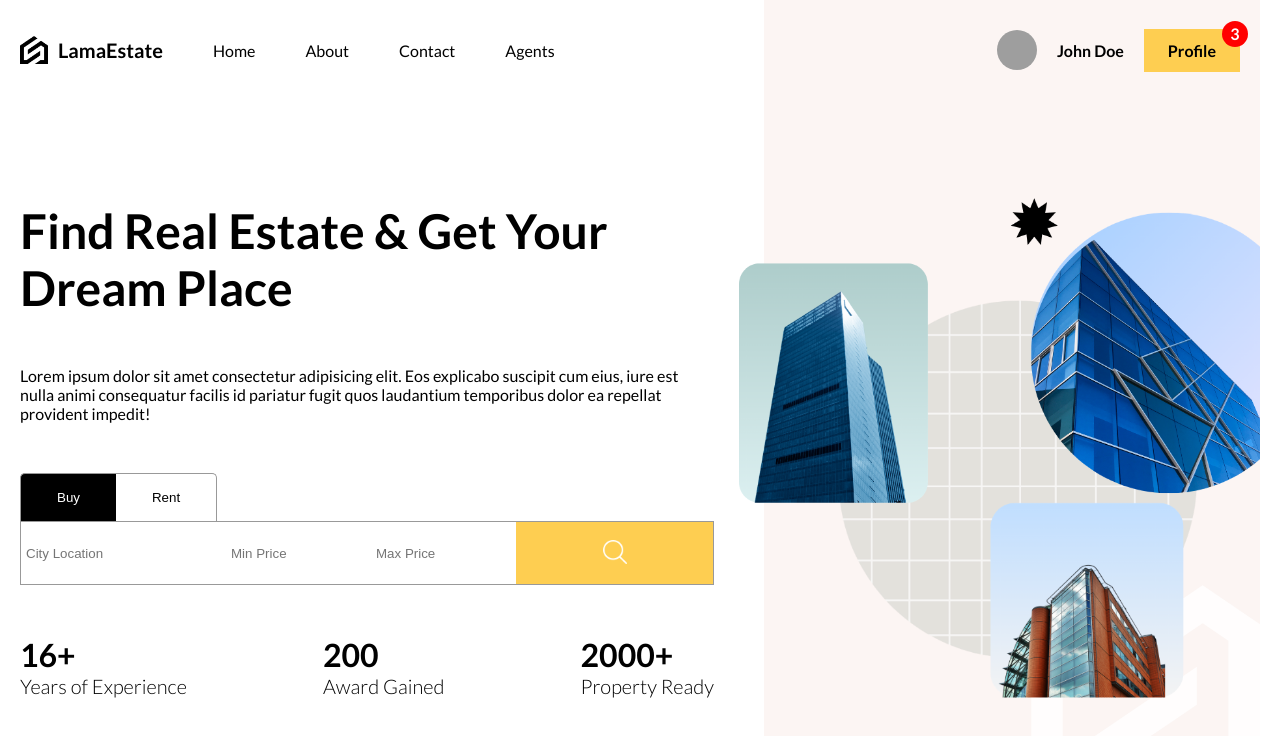
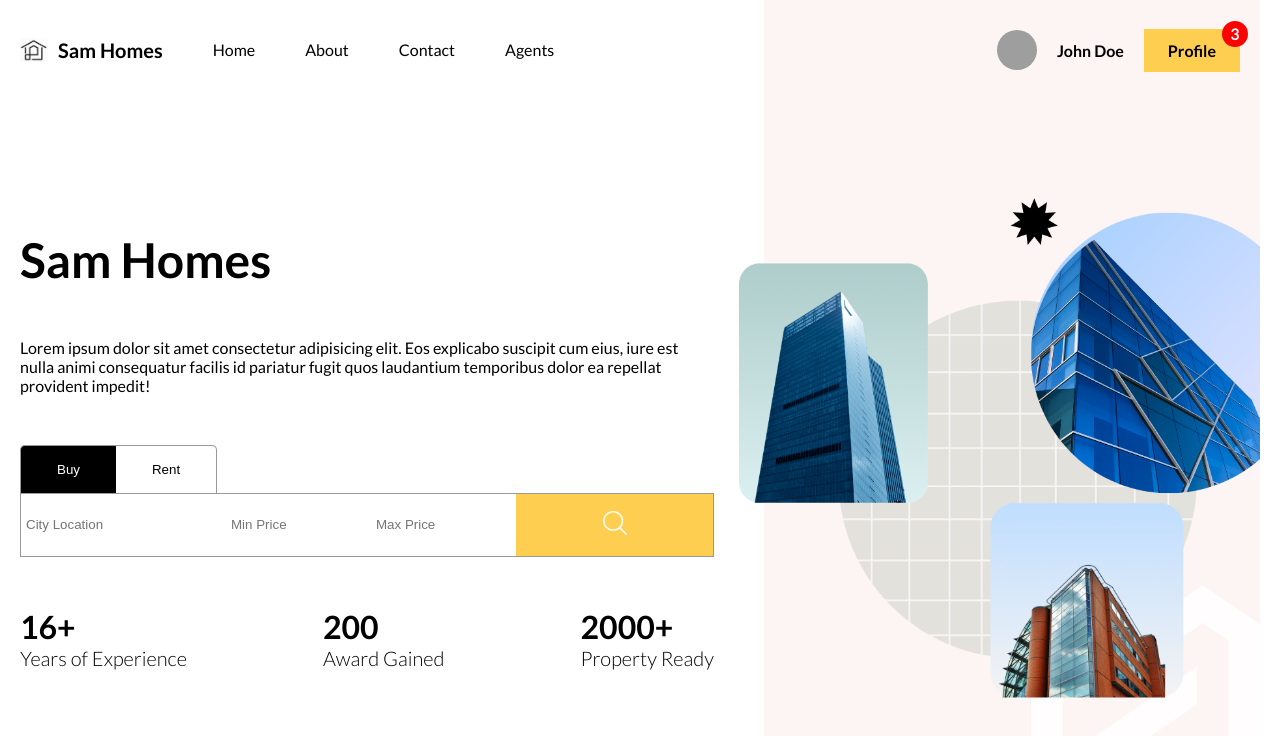
Before and after one commit to Pheon-Dev/sam-homes, a React (Vite) app: page / in a window 1280 px wide. Shown: the top 736 px of the page. Built offline with nearby package versions, Linux system fonts and the light colour scheme; grey boxes are pictures that could not be loaded.

Commit message:
[~] name and logos

```diff
--- a/index.html
+++ b/index.html
@@ -2,9 +2,9 @@
 <html lang="en">
   <head>
     <meta charset="UTF-8" />
-    <link rel="icon" type="image/svg+xml" href="/favicon.png" />
+    <link rel="icon" type="image/svg+xml" href="/public/favicon.png" />
     <meta name="viewport" content="width=device-width, initial-scale=1.0" />
-    <title>Lama Real Estate UI</title>
+    <title>Sam Homes</title>
     <meta name="description" content="Buy, Sell and Rent Properties" />
     <link
       href="https://fonts.googleapis.com/css2?family=Lato:ital,wght@0,100;0,300;0,400;0,700;0,900;1,100;1,300;1,400;1,700;1,900&display=swap"
--- a/src/components/navbar/Navbar.jsx
+++ b/src/components/navbar/Navbar.jsx
@@ -11,7 +11,7 @@ function Navbar() {
       <div className="left">
         <a href="/" className="logo">
           <img src="/logo.png" alt="" />
-          <span>LamaEstate</span>
+          <span>Sam Homes</span>
         </a>
         <a href="/">Home</a>
         <a href="/">About</a>
--- a/src/routes/homePage/homePage.jsx
+++ b/src/routes/homePage/homePage.jsx
@@ -6,7 +6,7 @@ function HomePage() {
     <div className="homePage">
       <div className="textContainer">
         <div className="wrapper">
-          <h1 className="title">Find Real Estate & Get Your Dream Place</h1>
+          <h1 className="title">Sam Homes</h1>
           <p>
             Lorem ipsum dolor sit amet consectetur adipisicing elit. Eos
             explicabo suscipit cum eius, iure est nulla animi consequatur
```
Also changed, not shown: public/favicon.png, public/logo.png.
